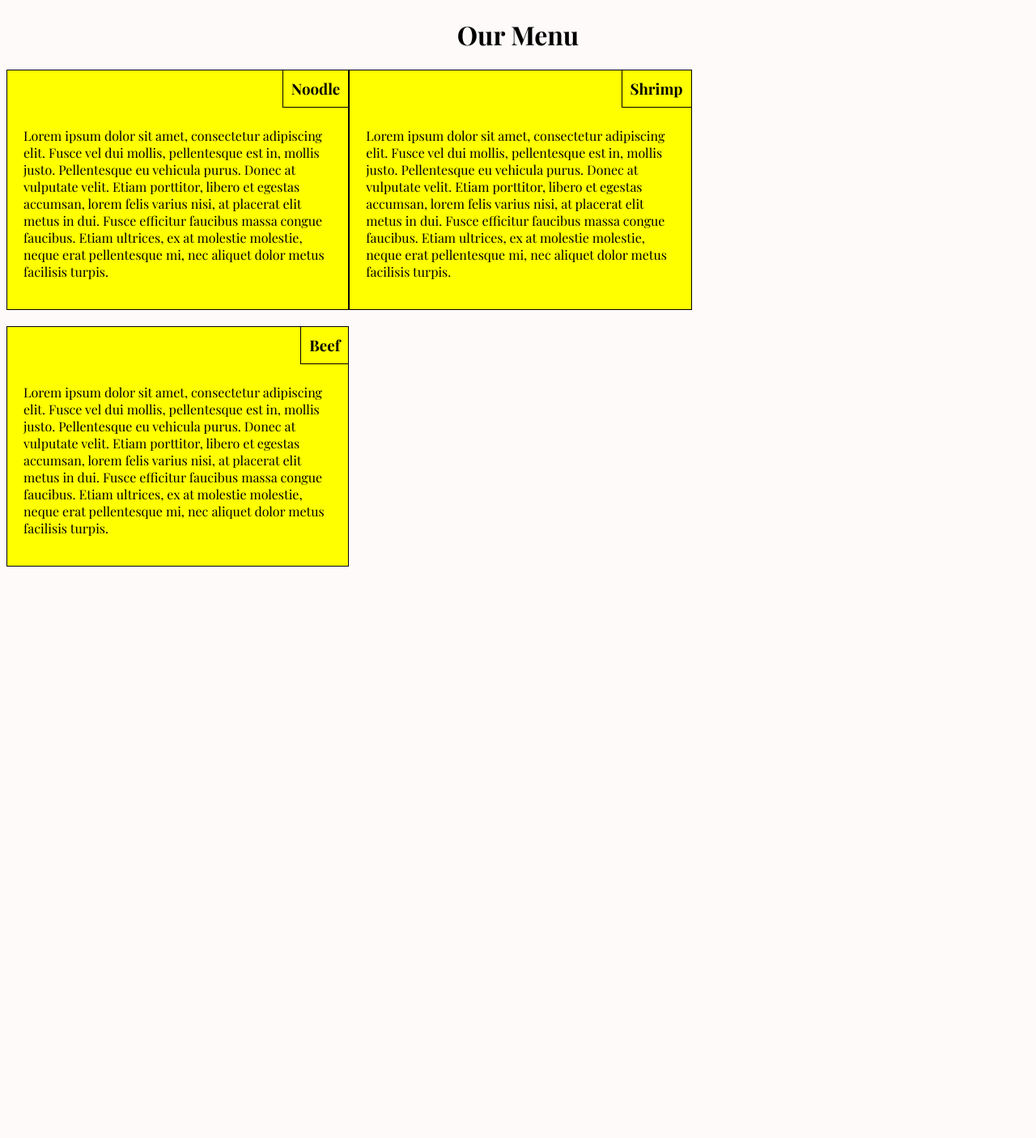
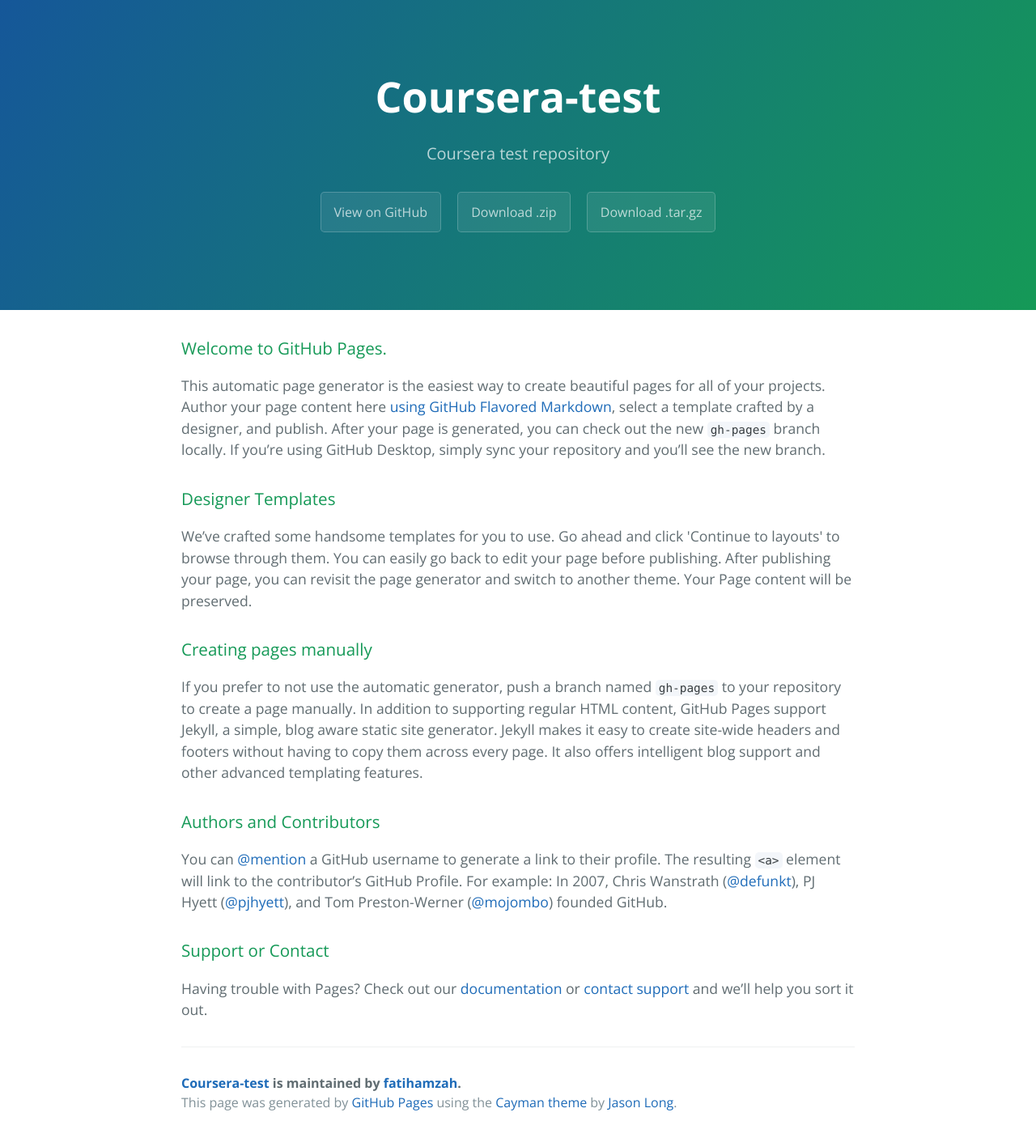
Before and after one commit to fatihamzah/coursera-test, a plain HTML site: page index.html in a window 1280 px wide. Shown: the whole page at 81% size. Before the commit the page ends 800 px from the top, so only its background shows below. Drawn offline with nearby package versions, Linux system fonts and the light colour scheme.

Commit message:
Add files via upload

```diff
--- a/index.html
+++ b/index.html
@@ -1,29 +1,57 @@
-<!DOCTYPE HTML>
-<html>
+<!DOCTYPE html>
+<html lang="en-us">
+  <head>
+    <meta charset="UTF-8">
+    <title>Coursera-test by fatihamzah</title>
+    <meta name="viewport" content="width=device-width, initial-scale=1">
+    <link rel="stylesheet" type="text/css" href="stylesheets/normalize.css" media="screen">
+    <link href='https://fonts.googleapis.com/css?family=Open+Sans:400,700' rel='stylesheet' type='text/css'>
+    <link rel="stylesheet" type="text/css" href="stylesheets/stylesheet.css" media="screen">
+    <link rel="stylesheet" type="text/css" href="stylesheets/github-light.css" media="screen">
+  </head>
+  <body>
+    <section class="page-header">
+      <h1 class="project-name">Coursera-test</h1>
+      <h2 class="project-tagline">Coursera test repository</h2>
+      <a href="https://github.com/fatihamzah/coursera-test" class="btn">View on GitHub</a>
+      <a href="https://github.com/fatihamzah/coursera-test/zipball/master" class="btn">Download .zip</a>
+      <a href="https://github.com/fatihamzah/coursera-test/tarball/master" class="btn">Download .tar.gz</a>
+    </section>
 
-    <head>
-        <meta charset="utf-8">
-        <title>Module 2 Solution - by fatihamzah</title>
-        <link href="css/style.css" type="text/css" rel="stylesheet">
-        <meta name="viewport" content="width=device-width initial-scale=1.0">
-        <link href='https://fonts.googleapis.com/css?family=Playfair+Display:400,700' rel='stylesheet' type='text/css'>
-    </head>
-    <body>
-        <h1>Our Menu</h1>
-        <div class="container">
-            <div class="group kol-sm-12 kol-md-6 kol-lg-4">
-                <h3>Noodle</h3>
-                <p class="box">Lorem ipsum dolor sit amet, consectetur adipiscing elit. Fusce vel dui mollis, pellentesque est in, mollis justo. Pellentesque eu vehicula purus. Donec at vulputate velit. Etiam porttitor, libero et egestas accumsan, lorem felis varius nisi, at placerat elit metus in dui. Fusce efficitur faucibus massa congue faucibus. Etiam ultrices, ex at molestie molestie, neque erat pellentesque mi, nec aliquet dolor metus facilisis turpis. </p>
-            </div>
-            <div class="group kol-sm-12 kol-md-6 kol-lg-4">
-                <h3>Shrimp</h3>
-                <p class="box ">Lorem ipsum dolor sit amet, consectetur adipiscing elit. Fusce vel dui mollis, pellentesque est in, mollis justo. Pellentesque eu vehicula purus. Donec at vulputate velit. Etiam porttitor, libero et egestas accumsan, lorem felis varius nisi, at placerat elit metus in dui. Fusce efficitur faucibus massa congue faucibus. Etiam ultrices, ex at molestie molestie, neque erat pellentesque mi, nec aliquet dolor metus facilisis turpis. </p>
-            </div>
-            <div class="group kol-sm-12 kol-md-12 kol-lg-4">
-                <h3>Beef</h3>
-                <p class="box">Lorem ipsum dolor sit amet, consectetur adipiscing elit. Fusce vel dui mollis, pellentesque est in, mollis justo. Pellentesque eu vehicula purus. Donec at vulputate velit. Etiam porttitor, libero et egestas accumsan, lorem felis varius nisi, at placerat elit metus in dui. Fusce efficitur faucibus massa congue faucibus. Etiam ultrices, ex at molestie molestie, neque erat pellentesque mi, nec aliquet dolor metus facilisis turpis. </p>
-            </div>
+    <section class="main-content">
+      <h3>
+<a id="welcome-to-github-pages" class="anchor" href="#welcome-to-github-pages" aria-hidden="true"><span aria-hidden="true" class="octicon octicon-link"></span></a>Welcome to GitHub Pages.</h3>
 
-        </div>
-    </body>
+<p>This automatic page generator is the easiest way to create beautiful pages for all of your projects. Author your page content here <a href="https://guides.github.com/features/mastering-markdown/">using GitHub Flavored Markdown</a>, select a template crafted by a designer, and publish. After your page is generated, you can check out the new <code>gh-pages</code> branch locally. If you’re using GitHub Desktop, simply sync your repository and you’ll see the new branch.</p>
+
+<h3>
+<a id="designer-templates" class="anchor" href="#designer-templates" aria-hidden="true"><span aria-hidden="true" class="octicon octicon-link"></span></a>Designer Templates</h3>
+
+<p>We’ve crafted some handsome templates for you to use. Go ahead and click 'Continue to layouts' to browse through them. You can easily go back to edit your page before publishing. After publishing your page, you can revisit the page generator and switch to another theme. Your Page content will be preserved.</p>
+
+<h3>
+<a id="creating-pages-manually" class="anchor" href="#creating-pages-manually" aria-hidden="true"><span aria-hidden="true" class="octicon octicon-link"></span></a>Creating pages manually</h3>
+
+<p>If you prefer to not use the automatic generator, push a branch named <code>gh-pages</code> to your repository to create a page manually. In addition to supporting regular HTML content, GitHub Pages support Jekyll, a simple, blog aware static site generator. Jekyll makes it easy to create site-wide headers and footers without having to copy them across every page. It also offers intelligent blog support and other advanced templating features.</p>
+
+<h3>
+<a id="authors-and-contributors" class="anchor" href="#authors-and-contributors" aria-hidden="true"><span aria-hidden="true" class="octicon octicon-link"></span></a>Authors and Contributors</h3>
+
+<p>You can <a href="https://help.github.com/articles/basic-writing-and-formatting-syntax/#mentioning-users-and-teams" class="user-mention">@mention</a> a GitHub username to generate a link to their profile. The resulting <code>&lt;a&gt;</code> element will link to the contributor’s GitHub Profile. For example: In 2007, Chris Wanstrath (<a href="https://github.com/defunkt" class="user-mention">@defunkt</a>), PJ Hyett (<a href="https://github.com/pjhyett" class="user-mention">@pjhyett</a>), and Tom Preston-Werner (<a href="https://github.com/mojombo" class="user-mention">@mojombo</a>) founded GitHub.</p>
+
+<h3>
+<a id="support-or-contact" class="anchor" href="#support-or-contact" aria-hidden="true"><span aria-hidden="true" class="octicon octicon-link"></span></a>Support or Contact</h3>
+
+<p>Having trouble with Pages? Check out our <a href="https://help.github.com/pages">documentation</a> or <a href="https://github.com/contact">contact support</a> and we’ll help you sort it out.</p>
+
+      <footer class="site-footer">
+        <span class="site-footer-owner"><a href="https://github.com/fatihamzah/coursera-test">Coursera-test</a> is maintained by <a href="https://github.com/fatihamzah">fatihamzah</a>.</span>
+
+        <span class="site-footer-credits">This page was generated by <a href="https://pages.github.com">GitHub Pages</a> using the <a href="https://github.com/jasonlong/cayman-theme">Cayman theme</a> by <a href="https://twitter.com/jasonlong">Jason Long</a>.</span>
+      </footer>
+
+    </section>
+
+
+  </body>
 </html>
```
Also changed, not shown: stylesheets/github-light.css (line endings or trailing spaces), stylesheets/normalize.css, stylesheets/stylesheet.css (line endings or trailing spaces).
